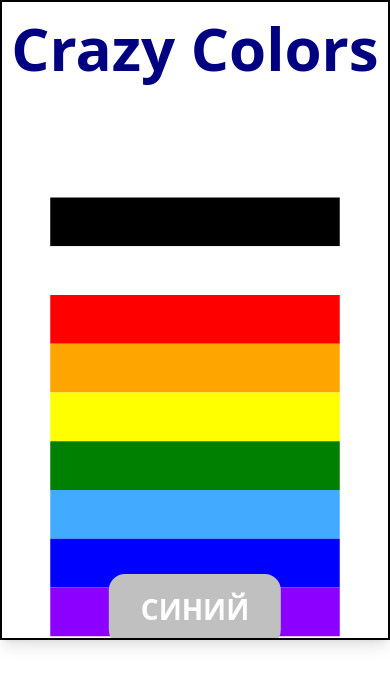
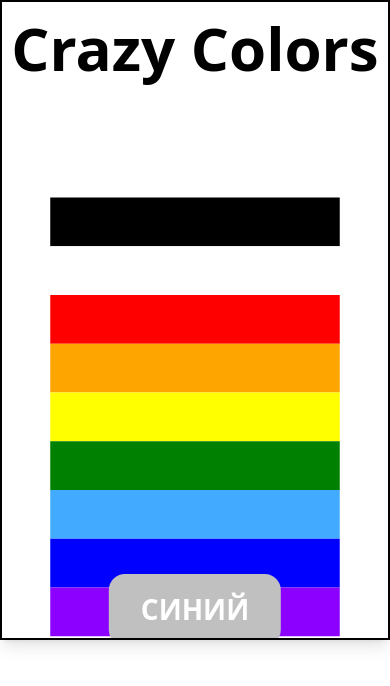
Before and after one commit to shaula-hub/crazy-colors, a React (Vite) app: page / in a window 390 px wide. Both pictures are taken after a click on the button "START". Shown: the top 686 px of the page. Built offline with nearby package versions, Linux system fonts and the light colour scheme.

Commit message:
corrections for mobiles

```diff
--- a/src/components/CrazyColorsGame.jsx
+++ b/src/components/CrazyColorsGame.jsx
@@ -297,10 +297,10 @@ function CrazyColorsGame() {
         {/* Title */}
         <h1
           className="absolute top-4 md:top-2 left-0 right-0 text-6xl md:text-8xl font-bold text-center z-20"
-          style={{ color: "#000080" }}
+          style={{ color: "#1974d2 !important"}}
         >
           {" "}
-          {/* navy color */}
+          {/* navy CRT color */}
           Crazy Colors
         </h1>
         {/* Color stripes */}
```
